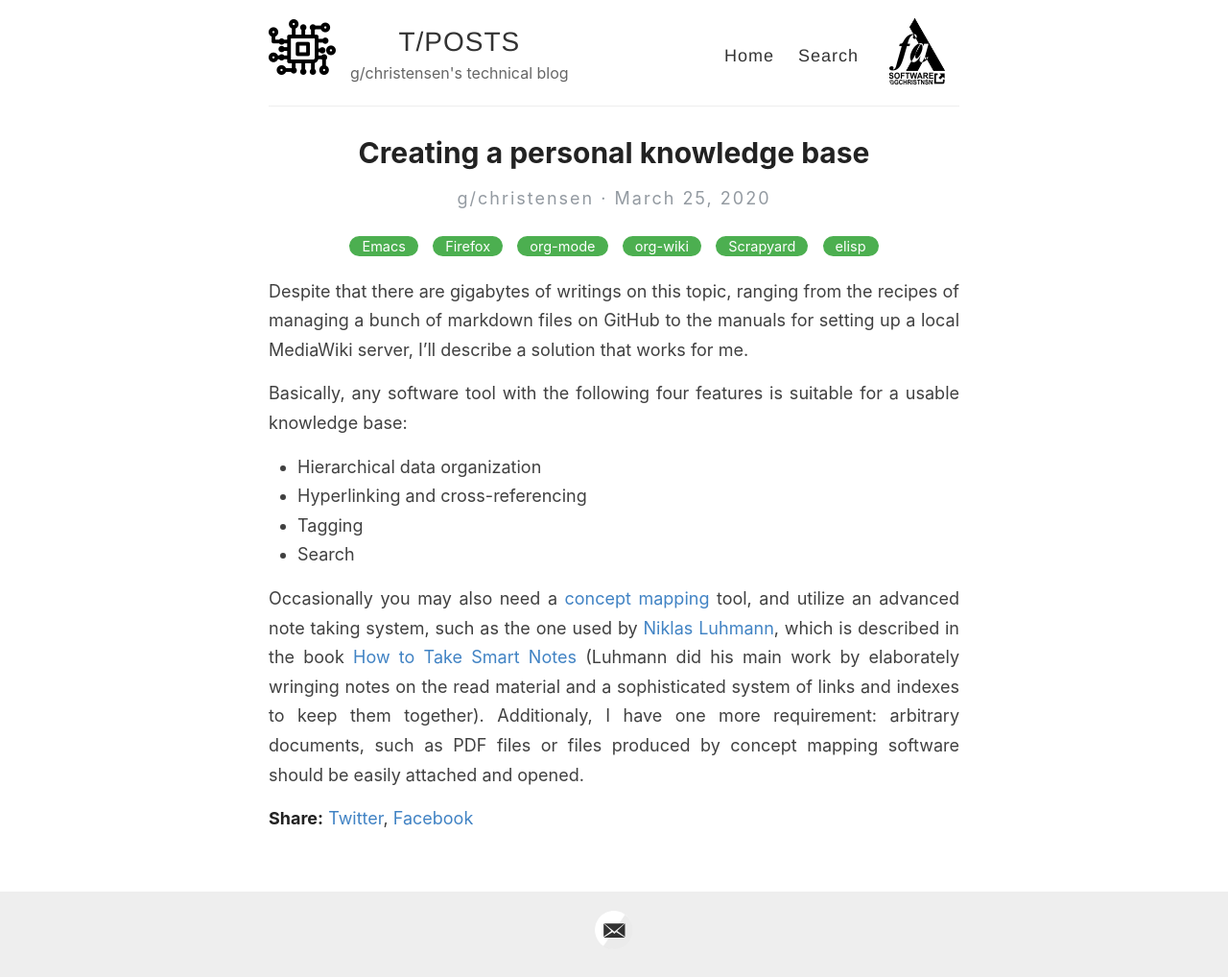
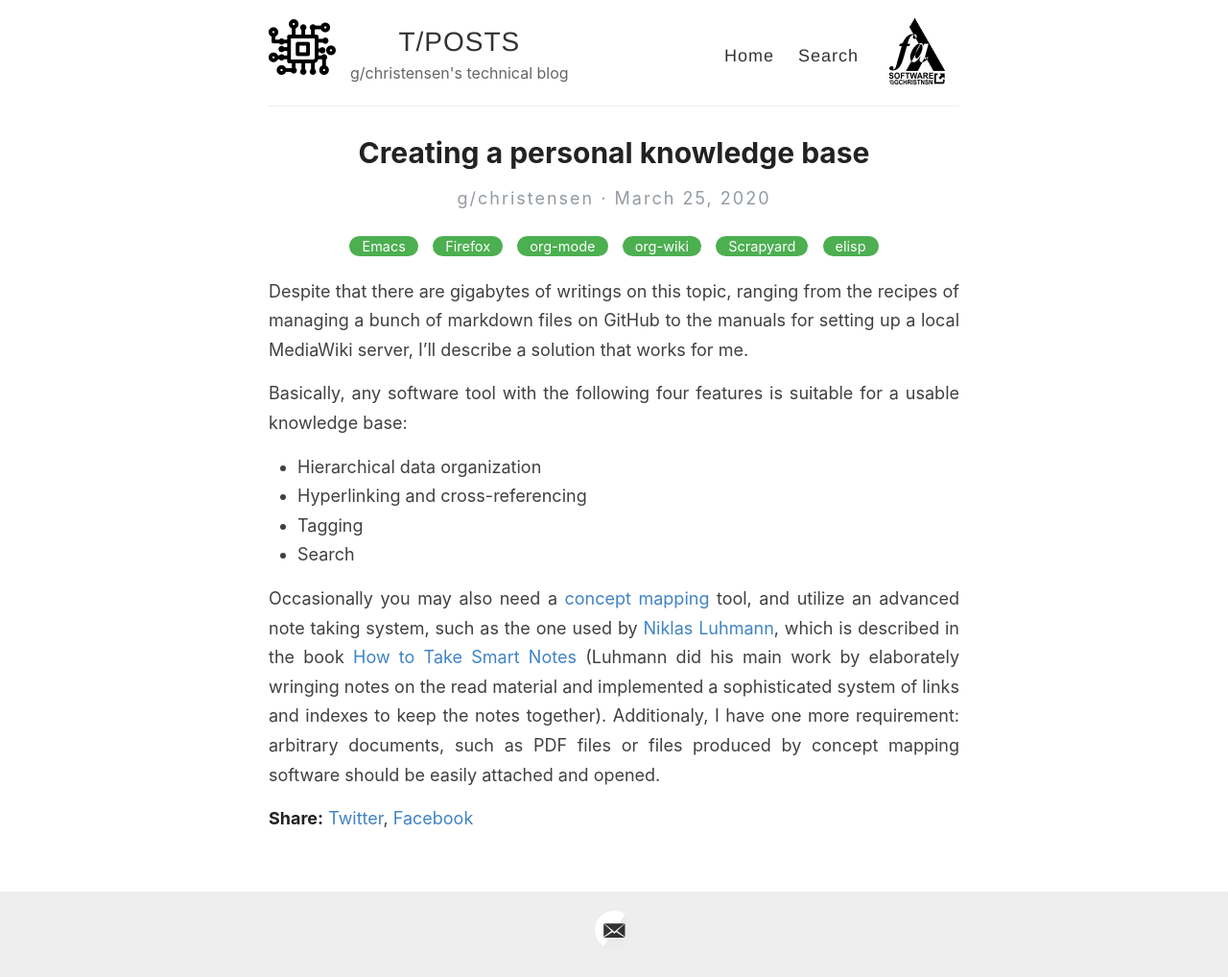
Before and after one commit to GChristensen/posts, a Jekyll site: the page built from _posts/2020-03-25-creating-personal-knowledge-base.md, in a window 1280 px wide. Shown: the whole page at 96% size. Built offline with Jekyll 4.4.1, drawn with Linux system fonts in a browser that asks for light colours.

Commit message:
Update 2020-03-25-creating-personal-knowledge-base.md

```diff
--- a/_posts/2020-03-25-creating-personal-knowledge-base.md
+++ b/_posts/2020-03-25-creating-personal-knowledge-base.md
@@ -20,8 +20,8 @@
 Occasionally you may also need a [concept mapping](https://en.wikipedia.org/wiki/Concept_map) tool, and utilize an
 advanced note taking system, such as the one used by [Niklas Luhmann](https://en.wikipedia.org/wiki/Niklas_Luhmann),
 which is described in the book [How to Take Smart Notes](https://www.goodreads.com/en/book/show/34507927) (Luhmann did his
-main work by elaborately wringing notes on the read material and a
-sophisticated system of links and indexes to keep them together).
+main work by elaborately wringing notes on the read material and implemented
+a sophisticated system of links and indexes to keep the notes together).
 Additionaly, I have
 one more requirement: arbitrary documents, such as PDF files or files
 produced by concept mapping software should be easily attached and opened.
```
